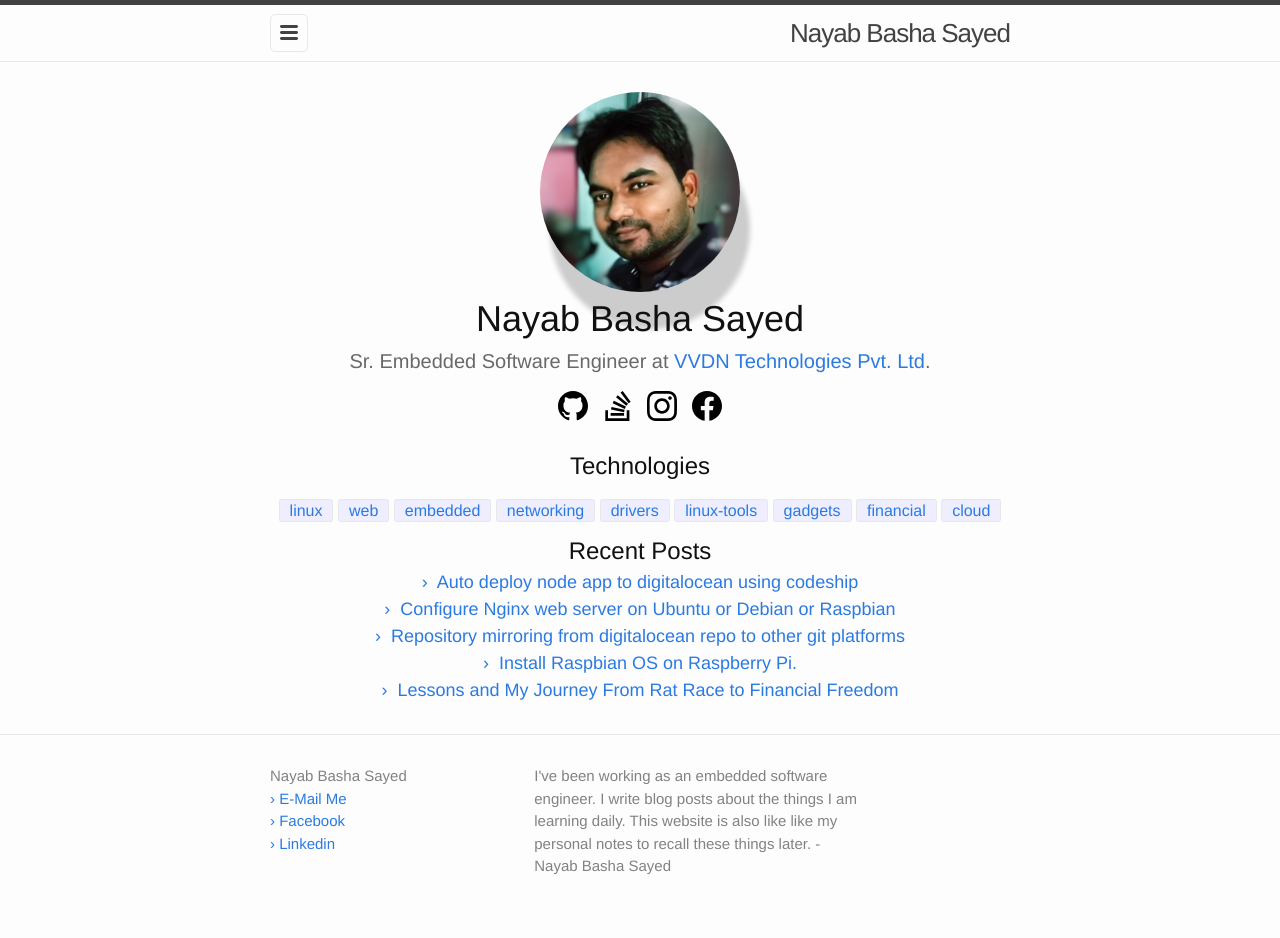
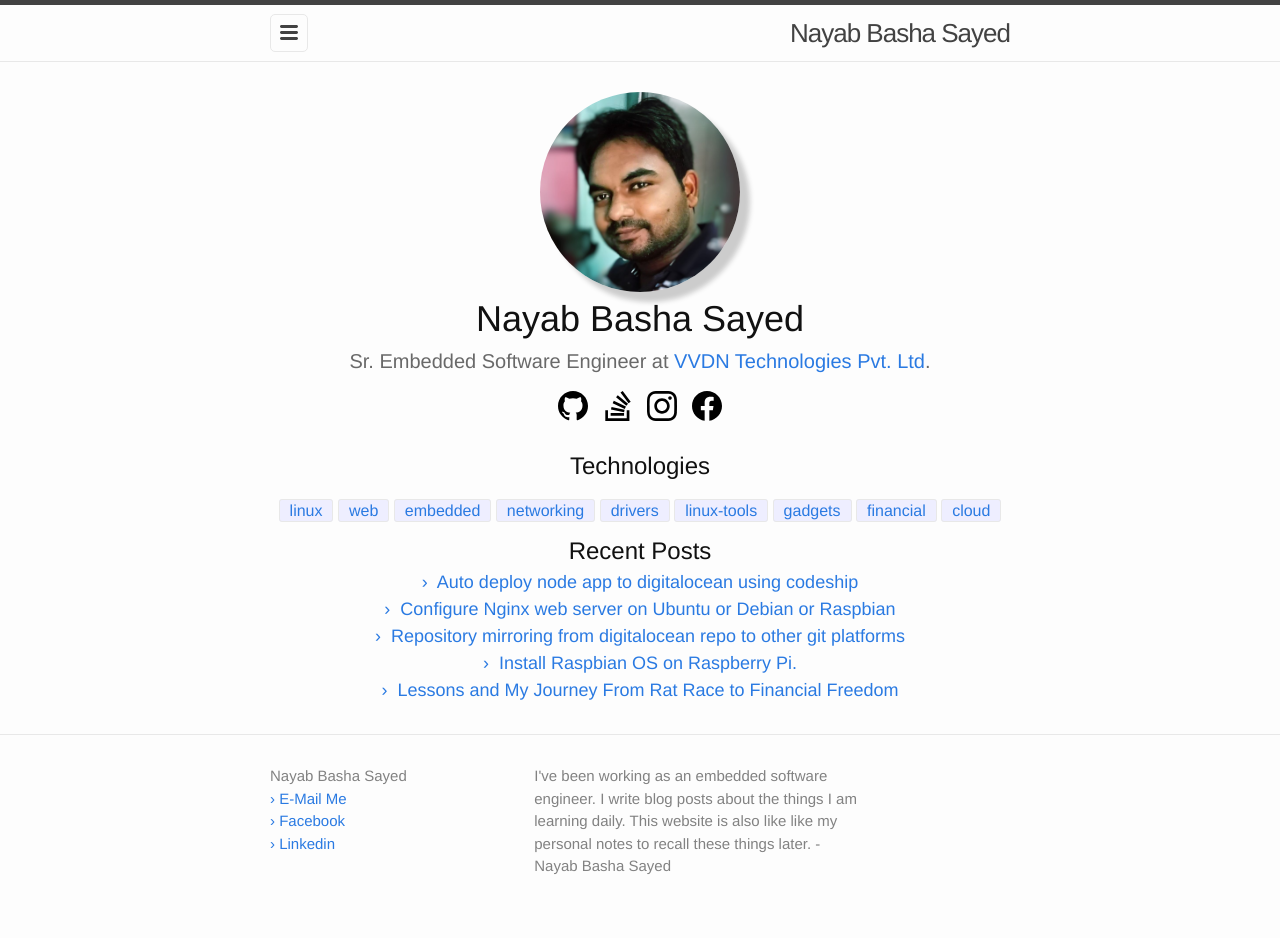
Before and after one commit to itsnayabsd/website, a Jekyll site: the page built from index.md, in a window 1280 px wide. Built offline with Jekyll 4.4.1, drawn with Linux system fonts in a browser that asks for light colours; a script that is not in the unit is left out; comment, search, counter and statistics services are not loaded.

Commit message:
Added seo for home page. Removed box-shadow for image

```diff
--- a/_includes/head_cms.html
+++ b/_includes/head_cms.html
@@ -32,6 +32,7 @@
 	  text-align: center;
   }
   .round {
+  	  box-shadow: 10px 10px 5px #ccc;
 	  height: 200px;
 	  border-radius: 50%;
   }
@@ -69,4 +70,5 @@
 	  margin-top: 20px;
   }
   </style>
+  {% seo %}
 </head>
```
